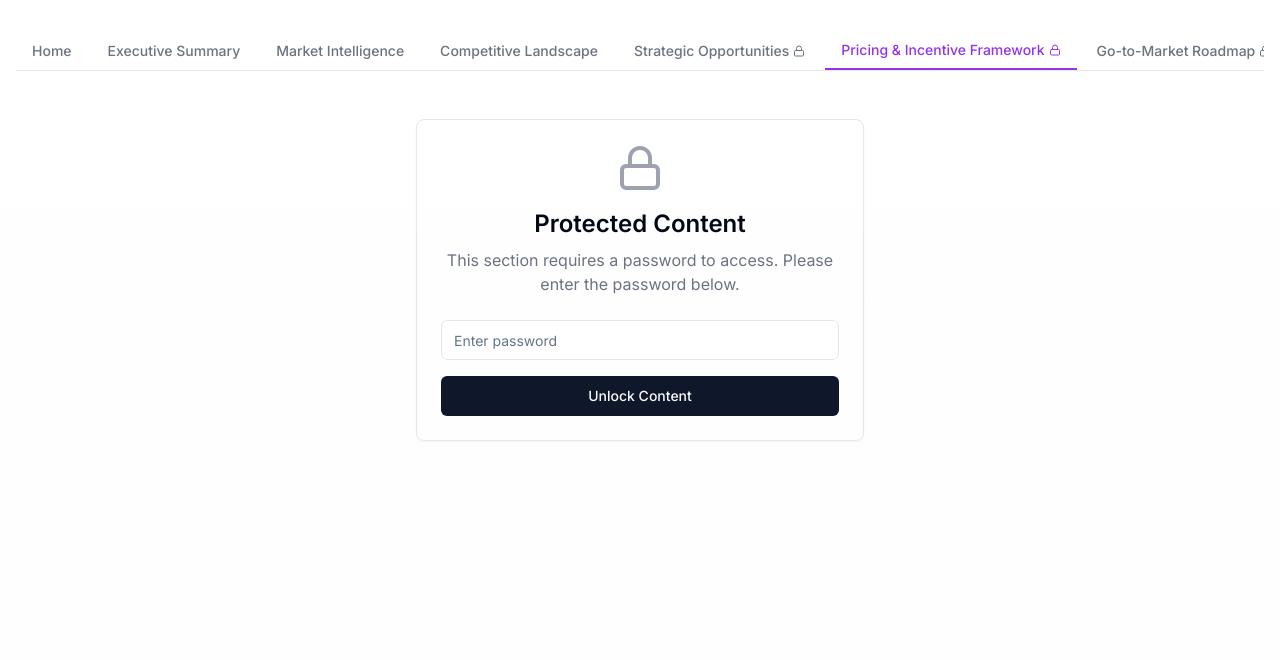
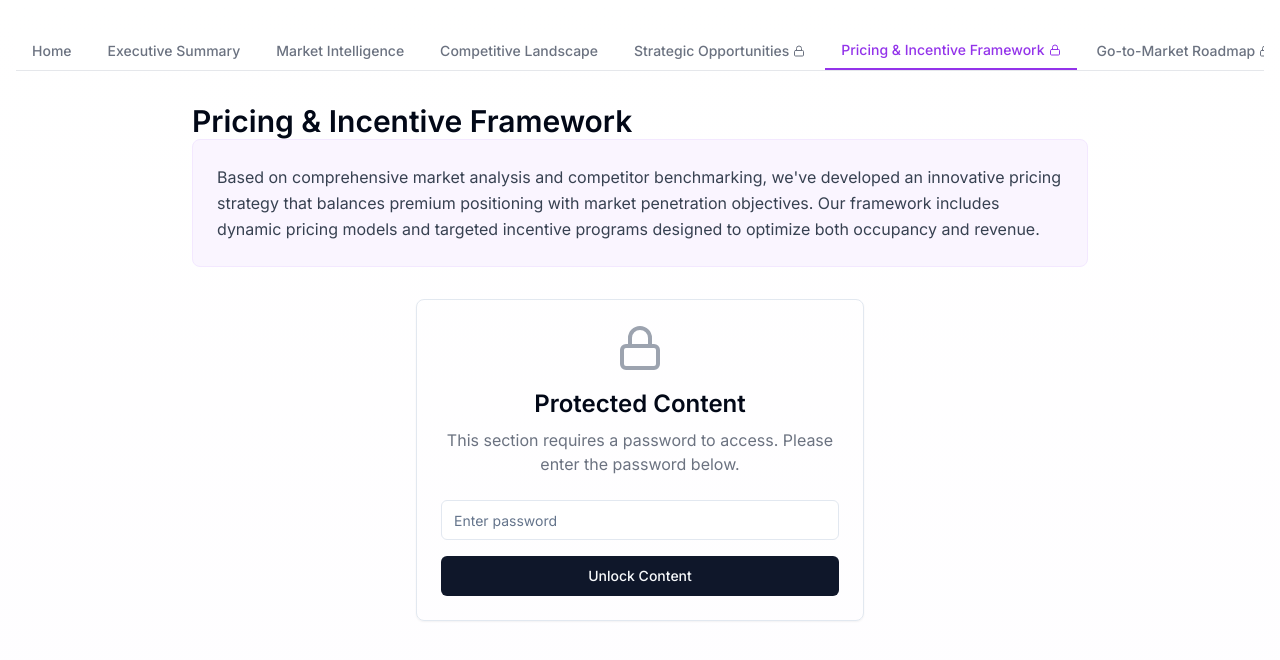
Before and after one commit to mgisrael393823/sol-modern-blueprint-17, a React (Vite) app: page /pricing-framework in a window 1280 px wide. Shown: the top 660 px of the page. Built offline with nearby package versions, Linux system fonts and the light colour scheme.

Commit message:
Add gated section previews
Add teaser/summary previews for gated sections.

```diff
--- a/src/pages/GoToMarketRoadmap.tsx
+++ b/src/pages/GoToMarketRoadmap.tsx
@@ -1,7 +1,67 @@
+
 import { Card } from "@/components/ui/card";
 import GatedContent from "@/components/GatedContent";
+import { useState } from "react";
+import { Button } from "@/components/ui/button";
+import { Input } from "@/components/ui/input";
+import { Lock } from "lucide-react";
+import { useToast } from "@/components/ui/use-toast";
 
 const GoToMarketRoadmap = () => {
+  const [isLocked, setIsLocked] = useState(true);
+  const [password, setPassword] = useState("");
+  const { toast } = useToast();
+
+  const handleUnlock = () => {
+    if (password === "password123") {
+      setIsLocked(false);
+    } else {
+      toast({
+        title: "Access Denied",
+        description: "The password you entered is incorrect.",
+        variant: "destructive",
+      });
+    }
+  };
+
+  if (isLocked) {
+    return (
+      <div className="max-w-4xl mx-auto space-y-6">
+        <div className="prose max-w-none">
+          <h1 className="text-3xl font-semibold">Go-to-Market Roadmap</h1>
+          <div className="bg-purple-50 p-6 rounded-lg mb-8 border border-purple-100">
+            <p className="text-gray-700 leading-relaxed">
+              Our detailed implementation roadmap outlines key milestones and strategic initiatives
+              across a 24-month timeline. The plan encompasses marketing activation, leasing strategies,
+              and community engagement programs, with specific KPIs and success metrics for each phase.
+            </p>
+          </div>
+        </div>
+
+        <div className="max-w-md mx-auto p-6 border rounded-lg shadow-sm">
+          <div className="text-center mb-6">
+            <Lock className="h-12 w-12 mx-auto text-gray-400 mb-4" />
+            <h2 className="text-2xl font-semibold mb-2">Protected Content</h2>
+            <p className="text-gray-500">
+              This section requires a password to access. Please enter the password below.
+            </p>
+          </div>
+          <div className="space-y-4">
+            <Input
+              type="password"
+              placeholder="Enter password"
+              value={password}
+              onChange={(e) => setPassword(e.target.value)}
+            />
+            <Button className="w-full" onClick={handleUnlock}>
+              Unlock Content
+            </Button>
+          </div>
+        </div>
+      </div>
+    );
+  }
+
   return (
     <div className="max-w-4xl mx-auto">
       <h1 className="text-3xl font-semibold mb-6">Go-to-Market Roadmap</h1>
--- a/src/pages/PricingFramework.tsx
+++ b/src/pages/PricingFramework.tsx
@@ -1,3 +1,4 @@
+
 import { Card } from "@/components/ui/card";
 import GatedContent from "@/components/GatedContent";
 import { useState } from "react";
@@ -26,10 +27,23 @@ const PricingFramework = () => {
 
   if (isLocked) {
     return (
-      <div className="max-w-md mx-auto mt-12 p-6 border rounded-lg shadow-sm">
+      <div className="max-w-4xl mx-auto space-y-6">
+        <div className="prose max-w-none">
+          <h1 className="text-3xl font-semibold">Pricing & Incentive Framework</h1>
+          <div className="bg-purple-50 p-6 rounded-lg mb-8 border border-purple-100">
+            <p className="text-gray-700 leading-relaxed">
+              Based on comprehensive market analysis and competitor benchmarking,
+              we've developed an innovative pricing strategy that balances premium positioning
+              with market penetration objectives. Our framework includes dynamic pricing models
+              and targeted incentive programs designed to optimize both occupancy and revenue.
+            </p>
+          </div>
+        </div>
+
+        <div className="max-w-md mx-auto p-6 border rounded-lg shadow-sm">
           <div className="text-center mb-6">
             <Lock className="h-12 w-12 mx-auto text-gray-400 mb-4" />
-          <h1 className="text-2xl font-semibold mb-2">Protected Content</h1>
+            <h2 className="text-2xl font-semibold mb-2">Protected Content</h2>
             <p className="text-gray-500">
               This section requires a password to access. Please enter the password below.
             </p>
@@ -44,6 +58,7 @@ const PricingFramework = () => {
             <Button className="w-full" onClick={handleUnlock}>
               Unlock Content
             </Button>
+          </div>
         </div>
       </div>
     );
--- a/src/pages/StrategicOpportunities.tsx
+++ b/src/pages/StrategicOpportunities.tsx
@@ -1,3 +1,4 @@
+
 import { useState } from "react";
 import { Button } from "@/components/ui/button";
 import { Input } from "@/components/ui/input";
@@ -26,10 +27,23 @@ const StrategicOpportunities = () => {
 
   if (isLocked) {
     return (
-      <div className="max-w-md mx-auto mt-12 p-6 border rounded-lg shadow-sm">
+      <div className="max-w-4xl mx-auto space-y-6">
+        <div className="prose max-w-none">
+          <h1 className="text-3xl font-semibold">Strategic Opportunities</h1>
+          <div className="bg-purple-50 p-6 rounded-lg mb-8 border border-purple-100">
+            <p className="text-gray-700 leading-relaxed">
+              Our analysis reveals multiple high-impact opportunities in the local market,
+              with a particular focus on untapped demographic segments and emerging lifestyle trends.
+              Preliminary findings suggest potential for premium positioning in specific submarkets
+              with strong growth indicators.
+            </p>
+          </div>
+        </div>
+
+        <div className="max-w-md mx-auto p-6 border rounded-lg shadow-sm">
           <div className="text-center mb-6">
             <Lock className="h-12 w-12 mx-auto text-gray-400 mb-4" />
-          <h1 className="text-2xl font-semibold mb-2">Protected Content</h1>
+            <h2 className="text-2xl font-semibold mb-2">Protected Content</h2>
             <p className="text-gray-500">
               This section requires a password to access. Please enter the password below.
             </p>
@@ -44,6 +58,7 @@ const StrategicOpportunities = () => {
             <Button className="w-full" onClick={handleUnlock}>
               Unlock Content
             </Button>
+          </div>
         </div>
       </div>
     );
```
Lines whose indentation alone changed are shown as unchanged.
